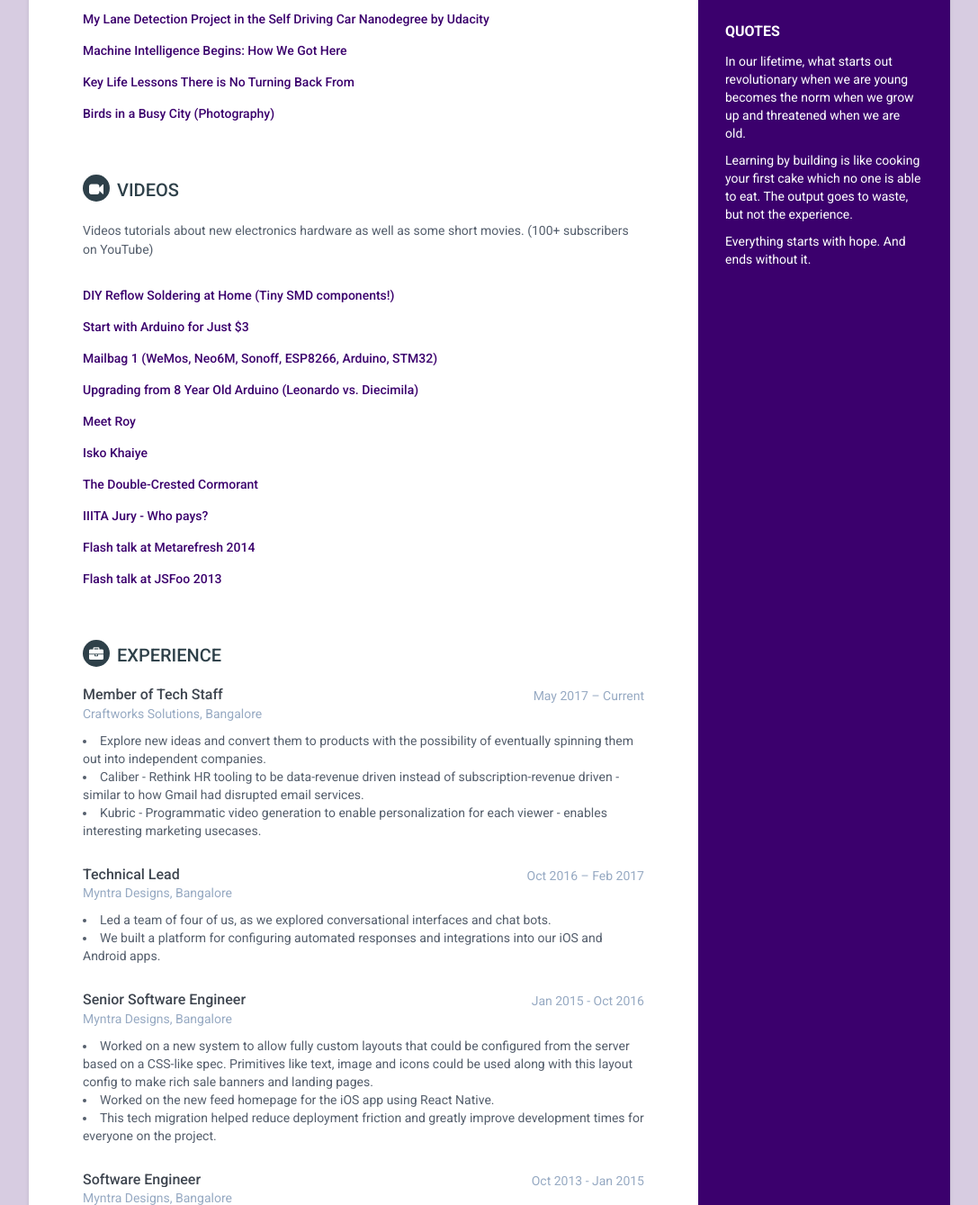
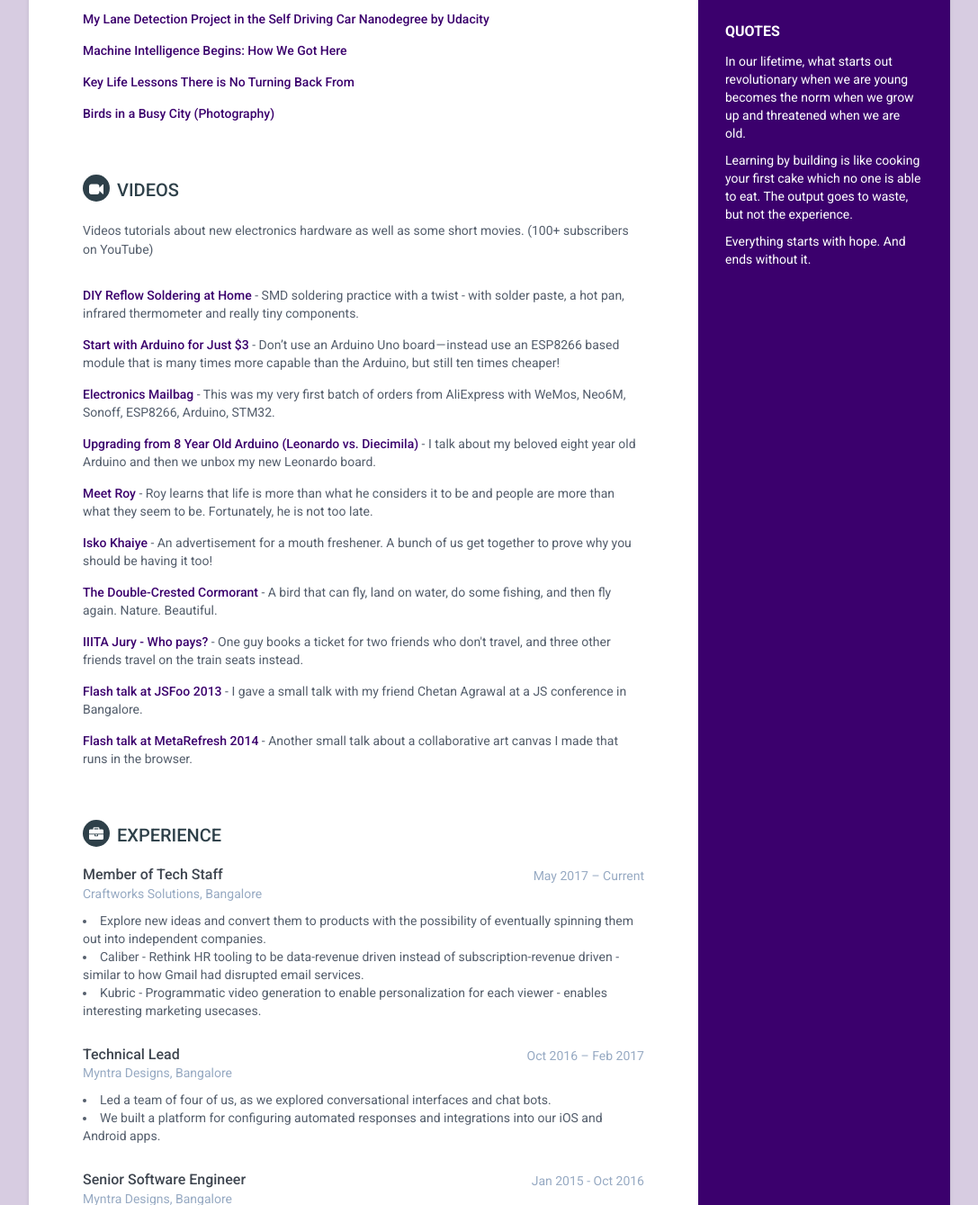
Before and after one commit to paramaggarwal/paramaggarwal.github.io, a Jekyll site: the page built from index.html, in a window 1280 px wide and 1400 px high, scrolled down 853 px, cut to the strip 61-1400 px from the top of the window. Shown: the whole strip at 90% size, without its empty margins (96-1183 px from the left). Built offline with Jekyll 4.4.1, drawn with Linux system fonts in a browser that asks for light colours.

Commit message:
more descriptions

```diff
--- a/_data/videos.yml
+++ b/_data/videos.yml
@@ -2,32 +2,42 @@
   description: "Videos tutorials about new electronics hardware as well as some short movies. (100+ subscribers on YouTube)"
 
 - article:
-  title: DIY Reflow Soldering at Home (Tiny SMD components!)
+  title: DIY Reflow Soldering at Home
   link: "https://www.youtube.com/watch?v=xd08gRibkds"
+  tagline: SMD soldering practice with a twist - with solder paste, a hot pan, infrared thermometer and really tiny components.
 - article:
   title: Start with Arduino for Just $3
   link: "https://www.youtube.com/watch?v=hsaroVCHuPE"
+  tagline: Don’t use an Arduino Uno board — instead use an ESP8266 based module that is many times more capable than the Arduino, but still ten times cheaper!
 - article:
-  title: Mailbag 1 (WeMos, Neo6M, Sonoff, ESP8266, Arduino, STM32)
+  title: Electronics Mailbag
   link: "https://www.youtube.com/watch?v=Zil9q-xFoz4"
+  tagline: This was my very first batch of orders from AliExpress with WeMos, Neo6M, Sonoff, ESP8266, Arduino, STM32.
 - article:
   title: Upgrading from 8 Year Old Arduino (Leonardo vs. Diecimila)
   link: "https://www.youtube.com/watch?v=3dLntHpwfjA"
+  tagline: I talk about my beloved eight year old Arduino and then we unbox my new Leonardo board.
 - article:
   title: Meet Roy
   link: "https://vimeo.com/19773975"
+  tagline: Roy learns that life is more than what he considers it to be and people are more than what they seem to be. Fortunately, he is not too late.
 - article:
   title: Isko Khaiye
   link: "https://vimeo.com/18638097"
+  tagline: An advertisement for a mouth freshener. A bunch of us get together to prove why you should be having it too!
 - article:
   title: The Double-Crested Cormorant
   link: "https://vimeo.com/68470594"
+  tagline: A bird that can fly, land on water, do some fishing, and then fly again. Nature. Beautiful.
 - article:
   title: IIITA Jury - Who pays?
   link: "https://vimeo.com/22465409"
-- article:
-  title: Flash talk at Metarefresh 2014
-  link: "https://www.youtube.com/watch?v=iG01gVs9Wpo"
+  tagline: One guy books a ticket for two friends who don't travel, and three other friends travel on the train seats instead.
 - article:
   title: Flash talk at JSFoo 2013
   link: "https://www.youtube.com/watch?v=ZvXuW3tyQF0&t=6m35s"
+  tagline: I gave a small talk with my friend Chetan Agrawal at a JS conference in Bangalore.
+- article:
+  title: Flash talk at MetaRefresh 2014
+  link: "https://www.youtube.com/watch?v=iG01gVs9Wpo"
+  tagline: Another small talk about a collaborative art canvas I made that runs in the browser.
--- a/_includes/videos.html
+++ b/_includes/videos.html
@@ -1,7 +1,7 @@
 {% if site.data.videos %}
 <section class="section projects-section">
 
-  <h2 class="section-title"><i class="fa fa-video-camera"></i>videos</h2>
+  <h2 class="section-title"><i class="fa fa-video-camera"></i>Videos</h2>
 
   {% for intro in site.data.videos %}
   <div class="intro">
@@ -9,13 +9,18 @@
   </div>
   {% endfor%}
 
-  {% for article in site.data.videos %}
+  {% for video in site.data.videos %}
     <div class="item">
 
-      <span class="project-title"><a href="{{ project.link }}">{{ article.title }}</a></span>
+      <span class="project-title"><a href="{{ video.link }}">{{ video.title }}</a></span>
 
-    </div><!--//item-->
+      {% if video.tagline %}
+      - <span class="project-tagline">{{ video.tagline }}</span>
+      {% endif %}
+
+
+    </div>
   {% endfor %}
 
-</section><!--//section-->
+</section>
 {% endif %}
```
